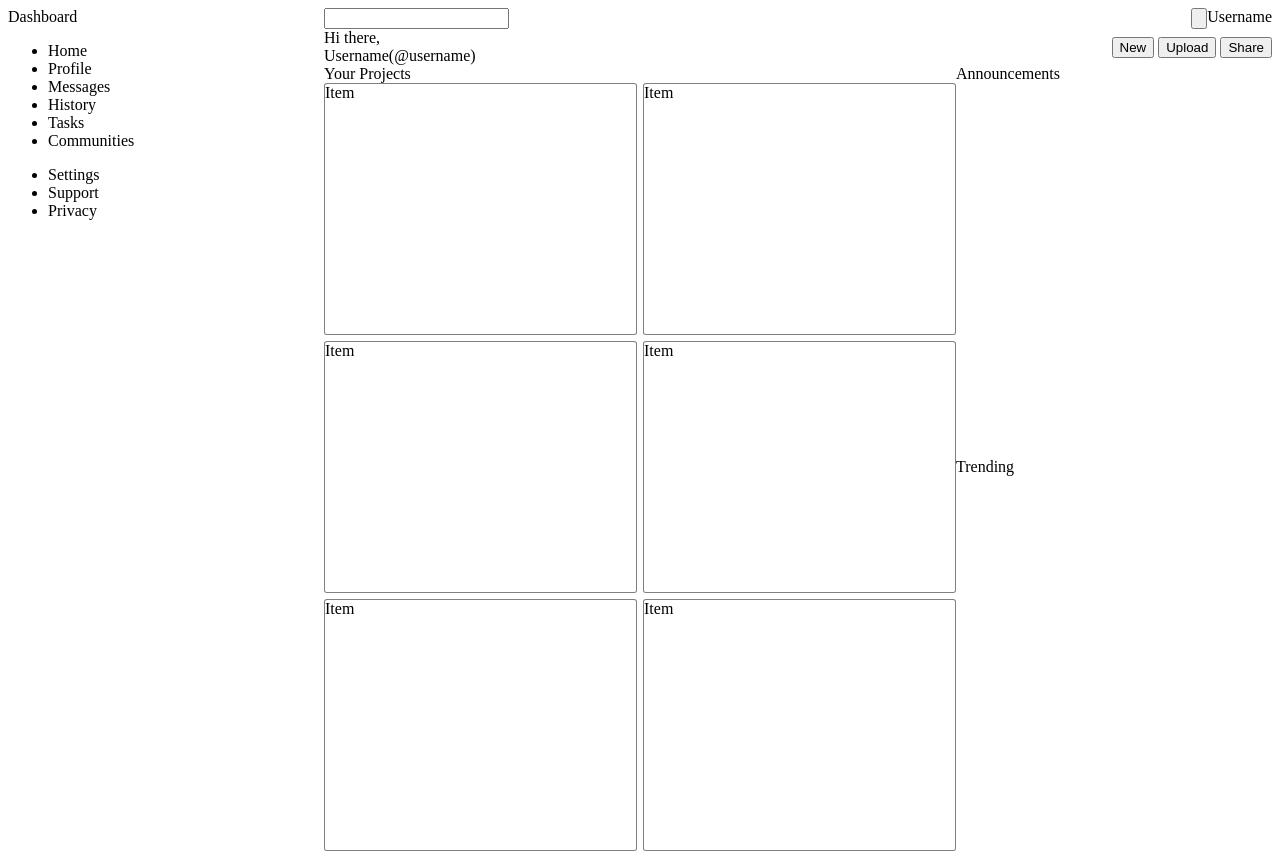
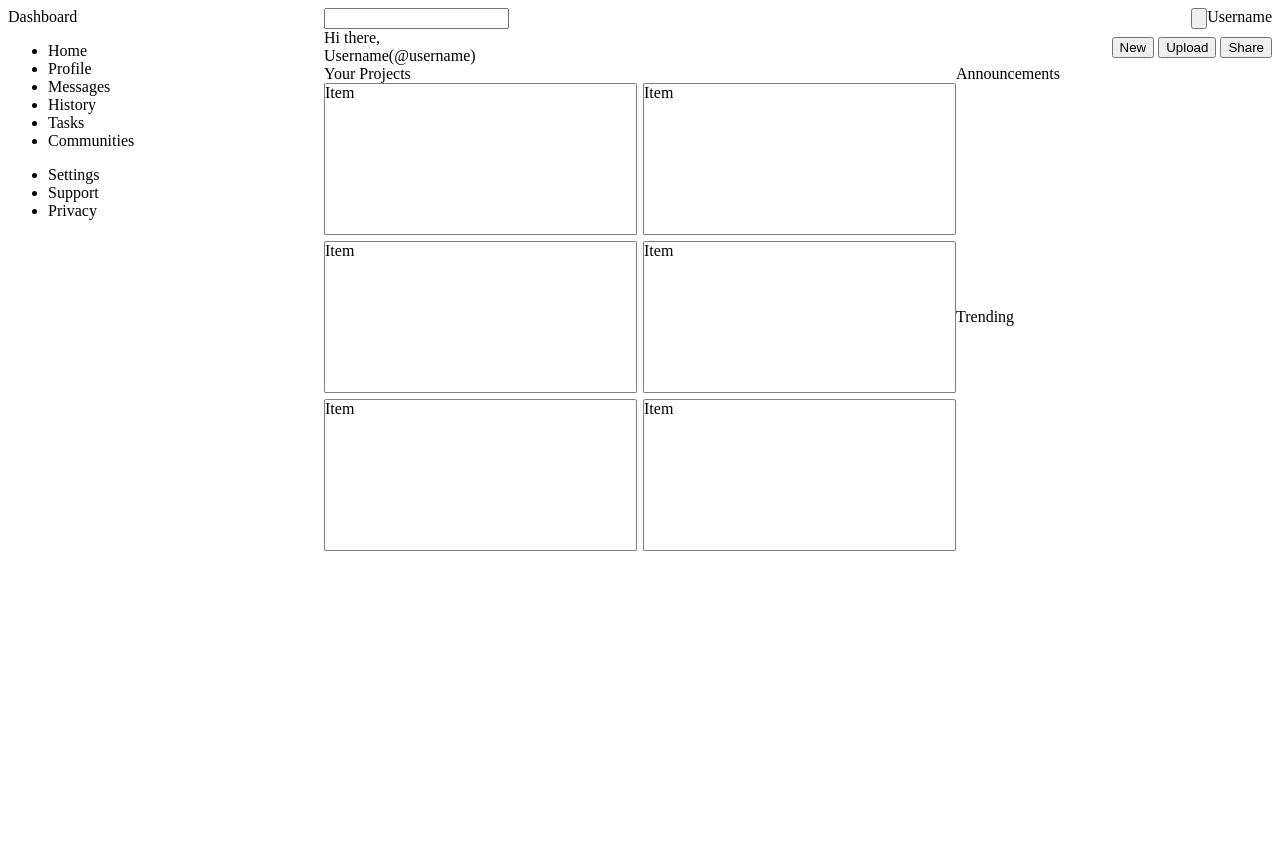
Before and after one commit to SFujiN/top-dashboard, a plain HTML site: page index.html in a window 1280 px wide. After the commit the page ends 800 px from the top, so only its background shows below. Drawn offline with Linux system fonts and the light colour scheme.

Commit message:
Change Item height

```diff
--- a/styles.css
+++ b/styles.css
@@ -47,7 +47,7 @@
 }
 
 .projects-grid > div {
-  height: 250px;
+  height: 150px;
   border: 1px solid gray;
   border-radius: 1%;
 }
```
